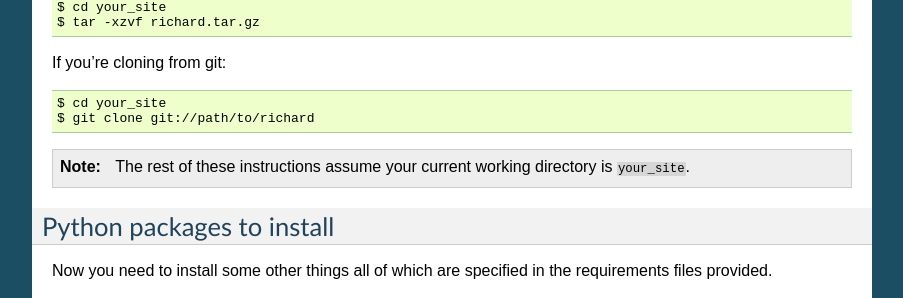
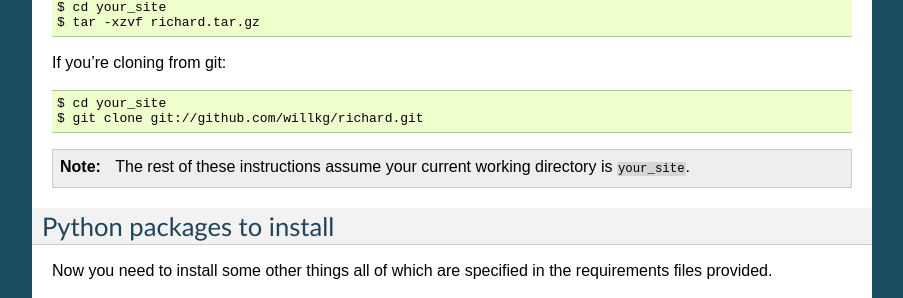
Before and after one commit to pyvideo/richard, a Sphinx documentation site: the page built from docs/install.rst, in a window 1280 px wide and 900 px high, scrolled down 1057 px. Shown: the part 164-462 px from the top of the window, without its empty margins (198-1101 px from the left). Built offline with Sphinx 7.4.7, drawn with Linux system fonts in a browser that asks for light colours.

Commit message:
Fix git url in install guide

```diff
--- a/docs/install.rst
+++ b/docs/install.rst
@@ -80,7 +80,7 @@ If you have a tarball::
 If you're cloning from git::
 
     $ cd your_site
-    $ git clone git://path/to/richard
+    $ git clone git://github.com/willkg/richard.git
 
 
 .. Note::
```
